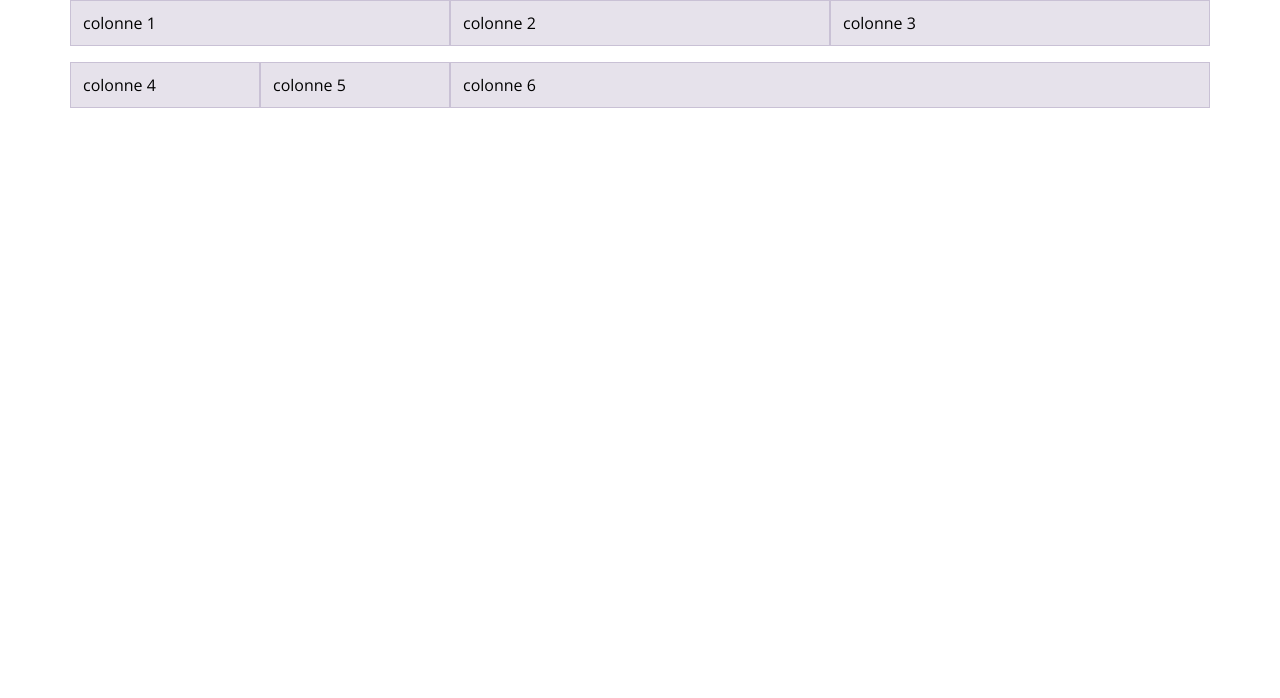
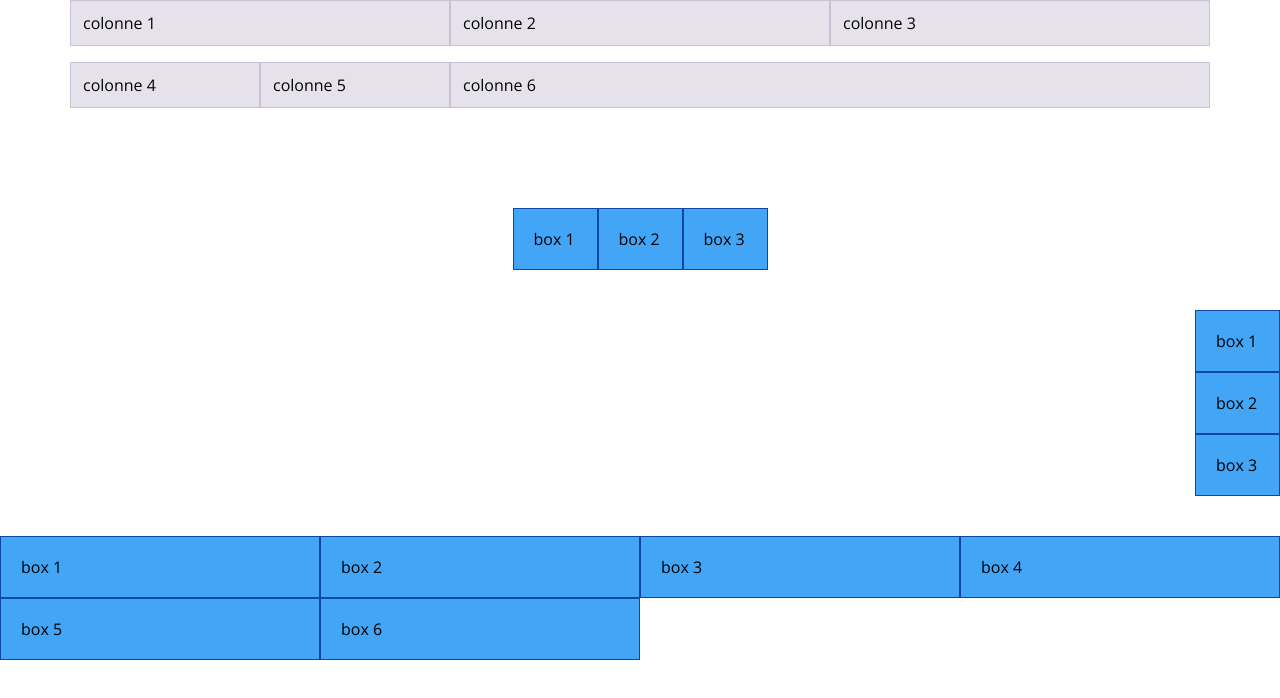
Before and after one commit to OkuroYume/examen-revision, a website built with Parcel: page src/index.html in a window 1280 px wide. Built offline with nearby package versions, Linux system fonts and the light colour scheme.

Commit message:
flexbox ex done

```diff
--- a/src/index.html
+++ b/src/index.html
@@ -13,6 +13,7 @@
     />
   </head>
   <body>
+    <div class="exercise_container">
       <div class="container">
         <div class="row">
           <div class="col-12 col-lg-4">colonne 1</div>
@@ -27,6 +28,27 @@
           <div class="col-12 col-md-6 col-lg-8">colonne 6</div>
         </div>
       </div>
+    </div>
+    <div class="exercise_container">
+      <div class="flexbox_ex_1">
+        <div class="flexbox_box">box 1</div>
+        <div class="flexbox_box">box 2</div>
+        <div class="flexbox_box">box 3</div>
+      </div>
+      <div class="flexbox_ex_2">
+        <div class="flexbox_box">box 1</div>
+        <div class="flexbox_box">box 2</div>
+        <div class="flexbox_box">box 3</div>
+      </div>
+      <div class="flexbox_ex_3">
+        <div class="flexbox_box">box 1</div>
+        <div class="flexbox_box">box 2</div>
+        <div class="flexbox_box">box 3</div>
+        <div class="flexbox_box">box 4</div>
+        <div class="flexbox_box">box 5</div>
+        <div class="flexbox_box">box 6</div>
+      </div>
+    </div>
     <script src="js/main.js" type="module"></script>
   </body>
 </html>
--- a/src/scss/_base.scss
+++ b/src/scss/_base.scss
@@ -39,6 +39,10 @@ video {
   vertical-align: middle;
 }
 
+.exercise_container {
+  margin-bottom: 100px;
+}
+
 /* ====================================
 // base rules
 // ==================================== */
--- a/src/scss/main.scss
+++ b/src/scss/main.scss
@@ -2,3 +2,4 @@
 @import "layout";
 @import "modules/example";
 @import "bootstrap/scss/bootstrap-grid";
+@import "modules/flexbox";
--- /dev/null
+++ b/src/scss/modules/_flexbox.scss
@@ -0,0 +1,31 @@
+.flexbox_box {
+  width: 85px;
+  height: 62px;
+  padding: 20px;
+  border: 1px solid #0d47a1;
+  background: #42a5f5;
+  font-size: 16px;
+}
+
+.flexbox_ex_1 {
+  display: flex;
+  justify-content: center;
+  margin-top: 40px;
+}
+
+.flexbox_ex_2 {
+  display: flex;
+  flex-direction: column;
+  align-items: flex-end;
+  margin-top: 40px;
+}
+
+.flexbox_ex_3 {
+  display: flex;
+  flex-wrap: wrap;
+  margin-top: 40px;
+}
+
+.flexbox_ex_3 .flexbox_box {
+  width: 25%;
+}
```
Lines whose indentation alone changed are shown as unchanged.
